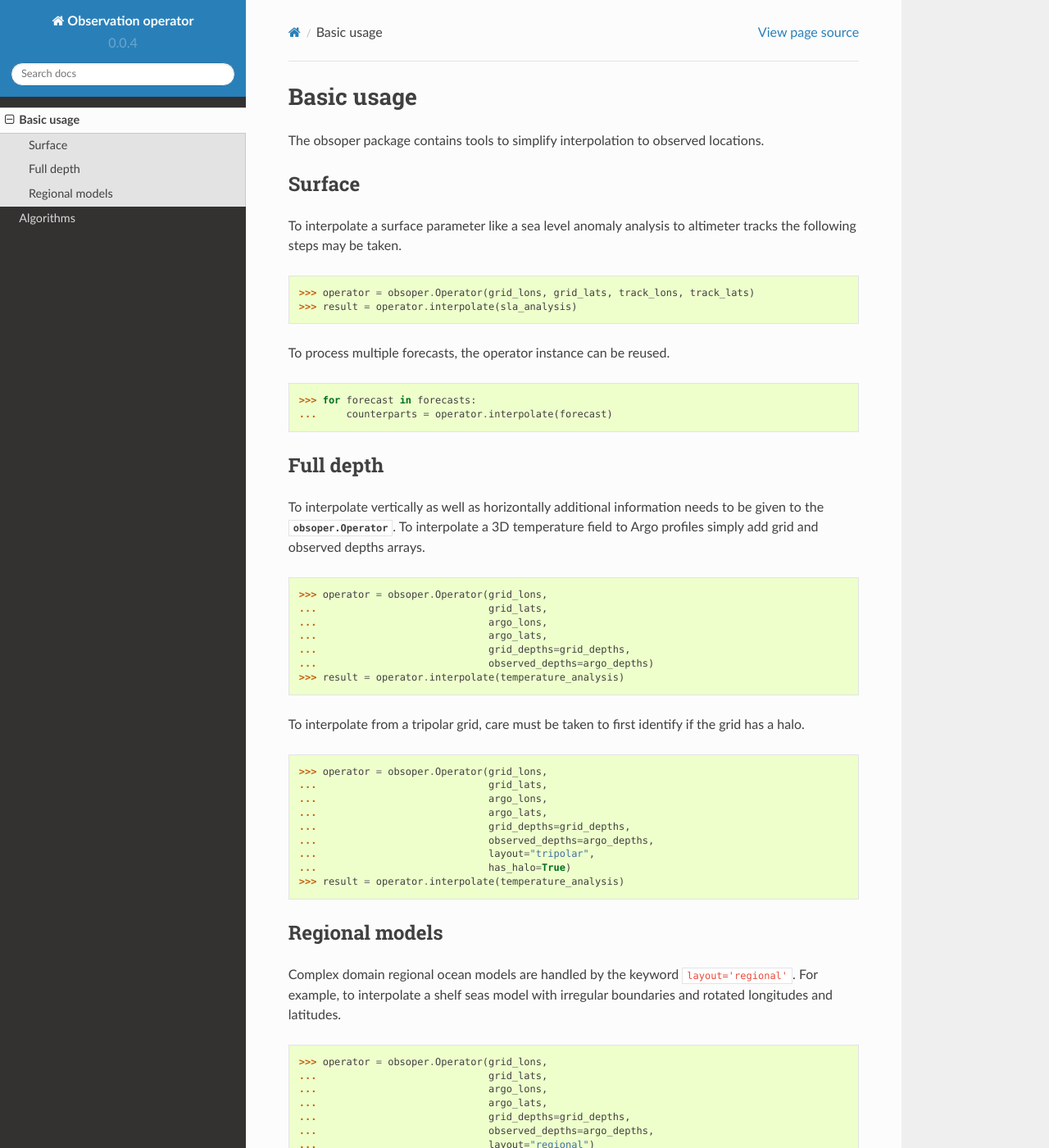
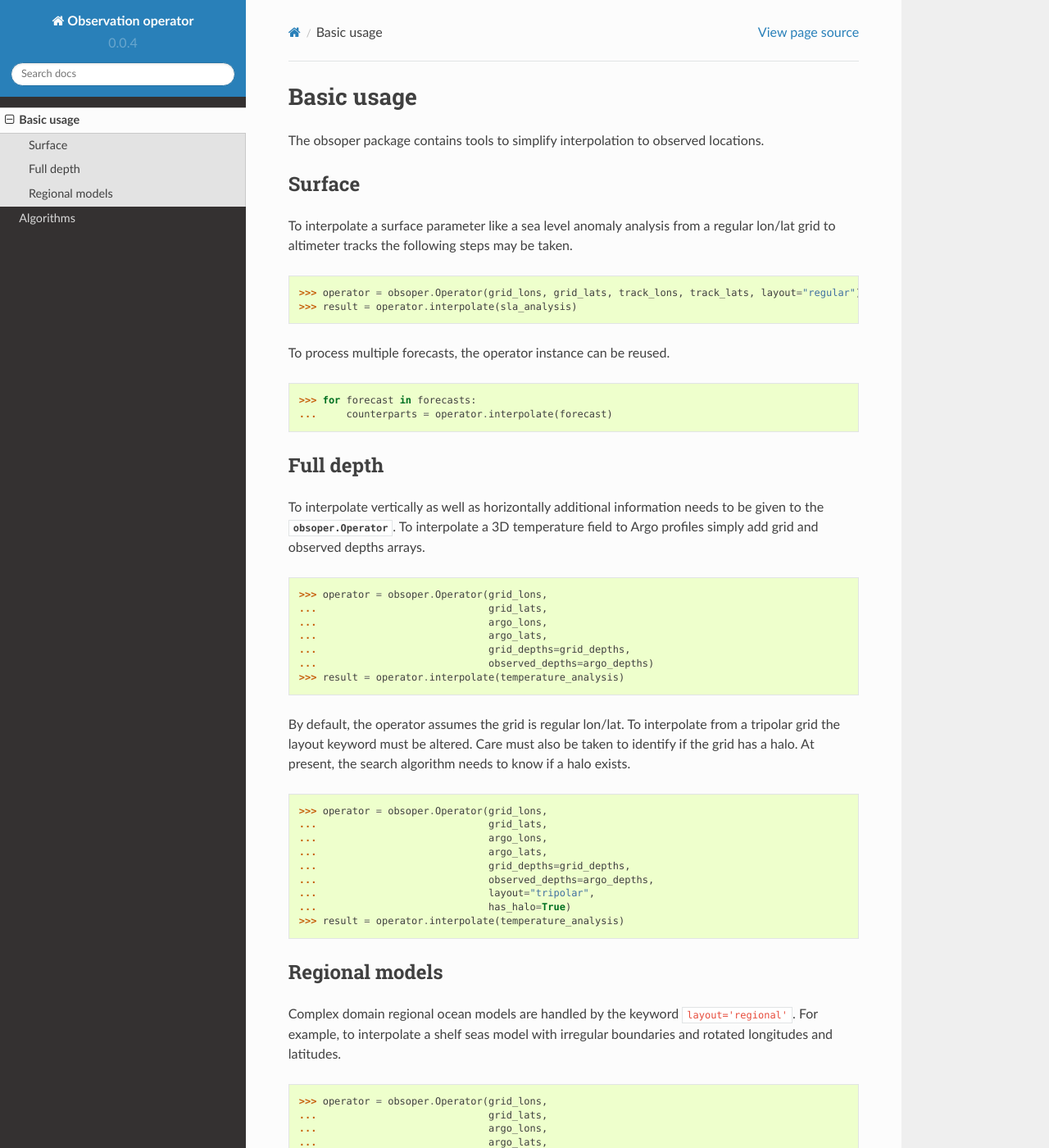
Before and after one commit to met-office-ocean/obsoper, a Sphinx documentation site: the page built from doc/source/basic.rst, in a window 1280 px wide and 1400 px high. Shown: the whole window at 82% size. Built offline with Sphinx 7.4.7 and the Read the Docs theme 2.0.0, drawn with Linux system fonts in a browser that asks for light colours.

Commit message:
improved docs

```diff
--- a/doc/source/basic.rst
+++ b/doc/source/basic.rst
@@ -7,9 +7,10 @@ The obsoper package contains tools to simplify interpolation to observed locatio
 Surface
 -------
 
-To interpolate a surface parameter like a sea level anomaly analysis to altimeter tracks the following steps may be taken.
+To interpolate a surface parameter like a sea level anomaly analysis from
+a regular lon/lat grid to altimeter tracks the following steps may be taken.
 
->>> operator = obsoper.Operator(grid_lons, grid_lats, track_lons, track_lats)
+>>> operator = obsoper.Operator(grid_lons, grid_lats, track_lons, track_lats, layout="regular")
 >>> result = operator.interpolate(sla_analysis)
 
 To process multiple forecasts, the operator instance can be reused.
@@ -33,8 +34,10 @@ and observed depths arrays.
 ...                             observed_depths=argo_depths)
 >>> result = operator.interpolate(temperature_analysis)
 
-To interpolate from a tripolar grid, care must be taken to first identify
-if the grid has a halo.
+By default, the operator assumes the grid is regular lon/lat.
+To interpolate from a tripolar grid the layout keyword must be altered.
+Care must also be taken to identify if the grid has a halo. At present, the
+search algorithm needs to know if a halo exists.
 
 >>> operator = obsoper.Operator(grid_lons,
 ...                             grid_lats,
```
